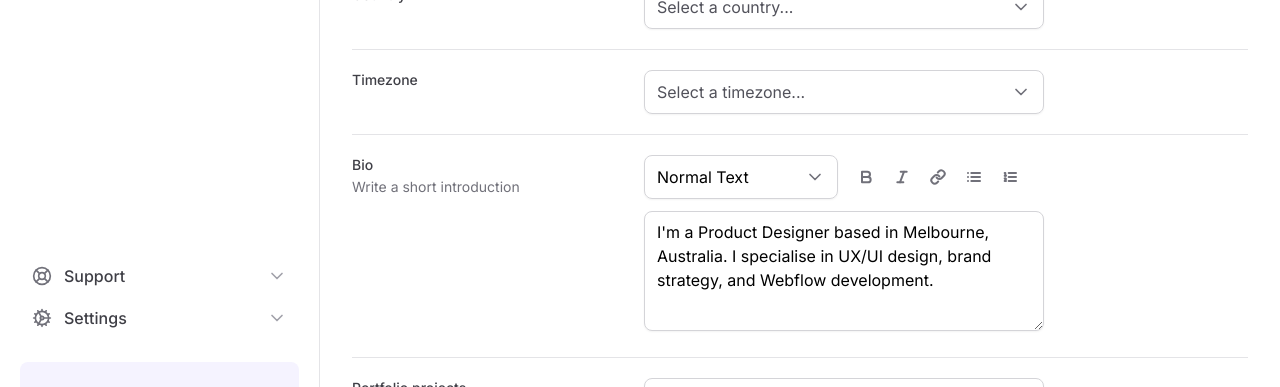
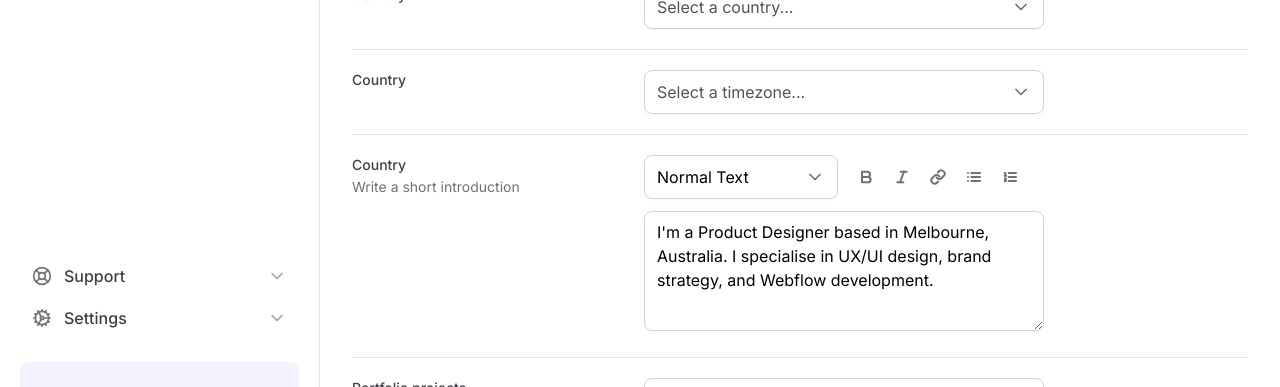
Before and after one commit to erik-ferreira/mastering-tailwind, a Next.js app: page / in a window 1280 px wide. Shown: the part 689-1076 px from the top of the page. Built offline with nearby package versions, Linux system fonts and the light colour scheme.

Commit message:
create component Label

```diff
--- a/src/app/page.tsx
+++ b/src/app/page.tsx
@@ -1,19 +1,12 @@
-import {
-  Bold,
-  ChevronDown,
-  Italic,
-  Link,
-  List,
-  ListOrdered,
-  Mail,
-} from "lucide-react"
+import { Bold, Italic, Link, List, ListOrdered, Mail } from "lucide-react"
 
+import Label from "@/components/Form/Label"
 import * as Input from "@/components/Input"
 import { Select } from "@/components/Form/Select"
+import { Textarea } from "@/components/Form/Textarea"
 import * as FileInput from "@/components/Form/FileInput"
 import { SettingsTabs } from "@/components/SettingsTabs"
 import { SelectItem } from "@/components/Form/Select/SelectItem"
-import { Textarea } from "@/components/Form/Textarea"
 
 export default function Home() {
   return (
@@ -52,12 +45,7 @@ export default function Home() {
           className="w-full flex flex-col gap-5 mt-6 divide-y divide-zinc-200"
         >
           <div className="grid grid-cols-form gap-3">
-            <label
-              htmlFor="firstName"
-              className="text-sm font-medium text-zinc-700"
-            >
-              Name
-            </label>
+            <Label text="Name" htmlFor="firstName" />
 
             <div className="grid grid-cols-2 gap-6">
               <Input.Root>
@@ -71,12 +59,7 @@ export default function Home() {
           </div>
 
           <div className="grid grid-cols-form gap-3 pt-5">
-            <label
-              htmlFor="email"
-              className="text-sm font-medium text-zinc-700"
-            >
-              Email address
-            </label>
+            <Label text="Email address" htmlFor="email" />
 
             <Input.Root>
               <Input.Prefix>
@@ -91,15 +74,11 @@ export default function Home() {
           </div>
 
           <div className="grid grid-cols-form gap-3 pt-5">
-            <label
+            <Label
               htmlFor="photo"
-              className="text-sm font-medium text-zinc-700"
-            >
-              Your photo
-              <span className="mt-0.5 block text-sm font-normal text-zinc-500">
-                This will be displayed on your profile
-              </span>
-            </label>
+              text="Your photo"
+              description="This will be displayed on your profile"
+            />
 
             <FileInput.Root className="flex items-start gap-5">
               <FileInput.ImagePreview />
@@ -109,9 +88,7 @@ export default function Home() {
           </div>
 
           <div className="grid grid-cols-form gap-3 pt-5">
-            <label htmlFor="role" className="text-sm font-medium text-zinc-700">
-              Role
-            </label>
+            <Label text="Role" htmlFor="role" />
 
             <Input.Root>
               <Input.Control id="role" defaultValue="Dev" />
@@ -119,12 +96,7 @@ export default function Home() {
           </div>
 
           <div className="grid grid-cols-form gap-3 pt-5">
-            <label
-              htmlFor="country"
-              className="text-sm font-medium text-zinc-700"
-            >
-              Country
-            </label>
+            <Label text="Country" htmlFor="country" />
 
             <Select placeholder="Select a country...">
               <SelectItem value="br" text="Brazil" />
@@ -133,12 +105,7 @@ export default function Home() {
           </div>
 
           <div className="grid grid-cols-form gap-3 pt-5">
-            <label
-              htmlFor="timezone"
-              className="text-sm font-medium text-zinc-700"
-            >
-              Timezone
-            </label>
+            <Label text="Country" htmlFor="timezone" />
 
             <Select placeholder="Select a timezone...">
               <SelectItem
@@ -150,12 +117,11 @@ export default function Home() {
           </div>
 
           <div className="grid grid-cols-form gap-3 pt-5">
-            <label htmlFor="bio" className="text-sm font-medium text-zinc-700">
-              Bio
-              <span className="mt-0.5 text-sm font-normal text-zinc-500 block">
-                Write a short introduction
-              </span>
-            </label>
+            <Label
+              text="Country"
+              description="Write a short introduction"
+              htmlFor="bio"
+            />
 
             <div className="space-y-3">
               <div className="grid grid-cols-2 gap-3">
@@ -213,15 +179,11 @@ export default function Home() {
           </div>
 
           <div className="grid grid-cols-form gap-3 pt-5">
-            <label
+            <Label
+              text="Portfolio projects"
+              description="Share a few snippets of your work."
               htmlFor="projects"
-              className="text-sm font-medium text-zinc-700"
-            >
-              Portfolio projects
-              <span className="mt-0.5 text-sm font-normal text-zinc-500 block">
-                Share a few snippets of your work.
-              </span>
-            </label>
+            />
 
             <FileInput.Root>
               <FileInput.Trigger />
--- /dev/null
+++ b/src/components/Form/Label/LabelDescription.tsx
@@ -0,0 +1,13 @@
+import { ComponentProps } from "react"
+
+interface LabelDescription extends ComponentProps<"span"> {
+  description: string
+}
+
+export function LabelDescription({ description, ...rest }: LabelDescription) {
+  return (
+    <span className="mt-0.5 block text-sm font-normal text-zinc-500">
+      {description}
+    </span>
+  )
+}
--- /dev/null
+++ b/src/components/Form/Label/index.tsx
@@ -0,0 +1,17 @@
+import { ComponentProps } from "react"
+import { LabelDescription } from "./LabelDescription"
+
+interface LabelProps extends ComponentProps<"label"> {
+  text: string
+  description?: string
+}
+
+export default function Label({ text, description = "", ...rest }: LabelProps) {
+  return (
+    <label className="text-sm font-medium text-zinc-700" {...rest}>
+      {text}
+
+      {description && <LabelDescription description={description} />}
+    </label>
+  )
+}
```
